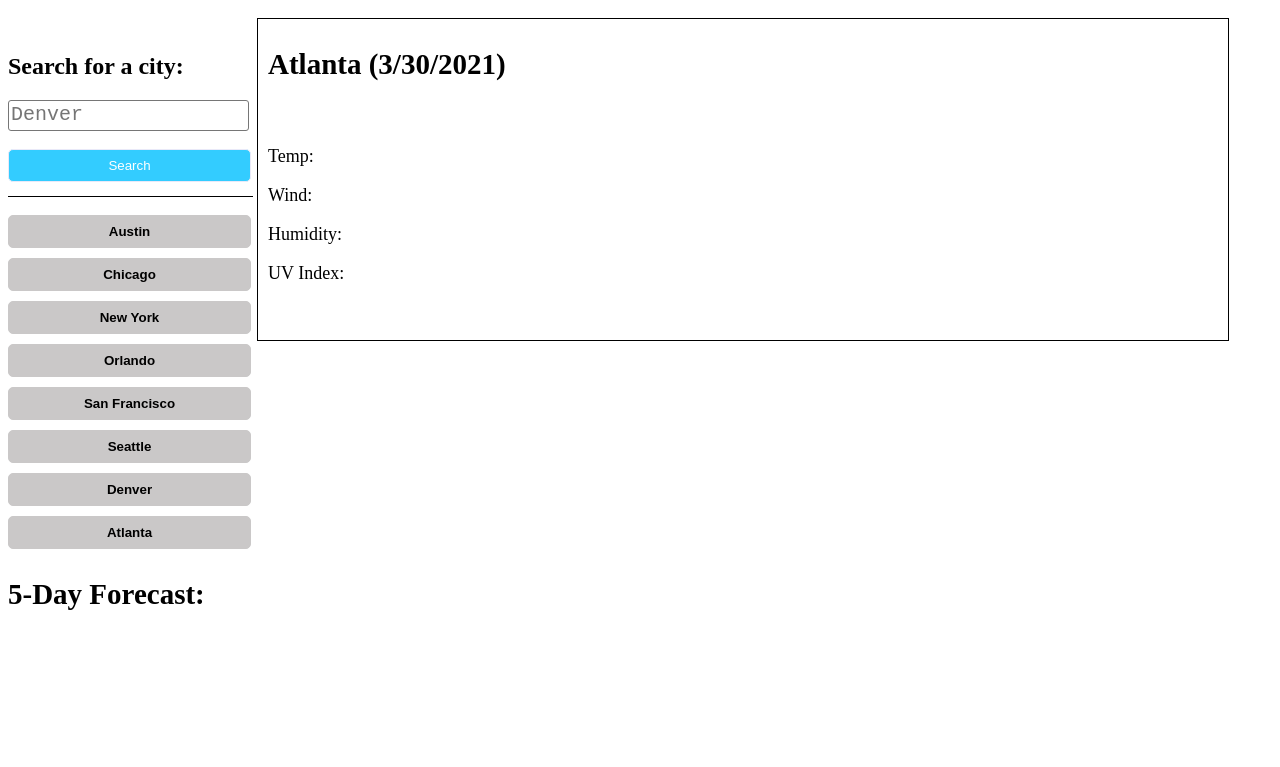
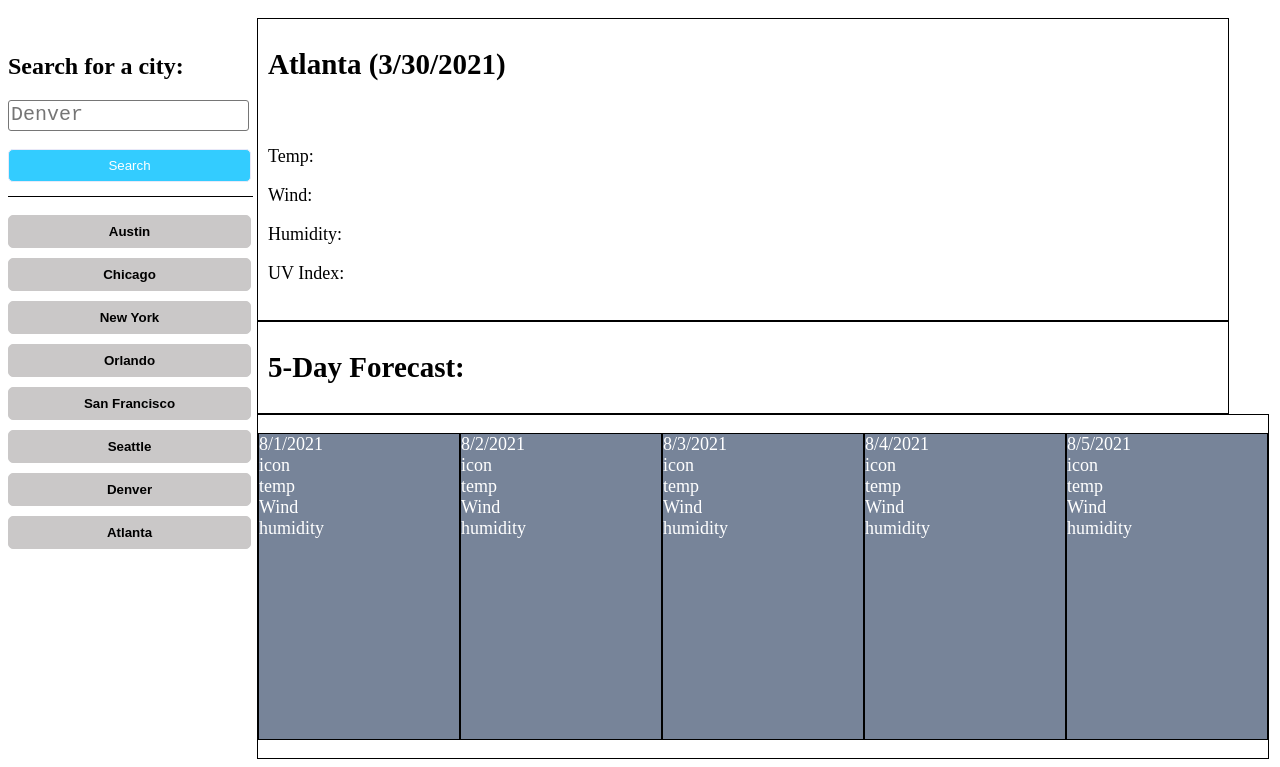
Before and after one commit to alicedebo/AIR-weather-wherever, a plain HTML site: page index.html in a window 1280 px wide. Shown: the part 87-854 px from the top of the page. Before the commit the page ends 800 px from the top, so only its background shows below. Drawn offline with Linux system fonts and the light colour scheme.

Commit message:
html and css nearly done

```diff
--- a/assets/css/style.css
+++ b/assets/css/style.css
@@ -58,10 +58,38 @@ h3 {
     border: black solid 1px;
     display: flex;
     width: 75vw;
-    padding-bottom: 20px;
+    /* padding-bottom: 20px; */
     padding-left: 10px;
 }
 
 p {
     font-size: 18px;
 }
+
+.five-days-boxes {
+    border: black solid 1px;
+    display: flex;
+    /* padding-bottom: 20px; */
+    padding-left: 10px;
+    width: 75vw;
+}
+
+.weather {
+    display: inline-flex;
+    flex-direction: column;
+}
+
+.container-days {
+    border: black solid 1px;
+    flex-direction: row;
+    display: flex;
+    justify-content: space-around;
+}
+
+.day1, .day2, .day3, .day4, .day5 {
+    border: black solid 1px;
+    width: 25vh;
+    padding-bottom: 200px;
+    background-color: #778499;
+    color: white;
+}
--- a/index.html
+++ b/index.html
@@ -13,9 +13,6 @@
     </header>
     <aside class="container flex">
         <h2>Search for a city:</h2>
-        <!-- <form class="city" >
-            <input type="text" id="fnamerows="1" cols="20"" name="fname" placeholder="Denver" width="48" height="48"><br>
-          </form> -->
           <textarea placeholder="Denver"></textarea><br>
           <button class="searchbtn">Search</button>
           <hr style="width:245px; text-align:left; margin-left:0;">
@@ -28,6 +25,7 @@
           <button class="citybtn">Denver</button>
           <button class="citybtn">Atlanta</button>
     </aside>
+    <div class="weather">
     <div class="weather-details flex">
         <div class="todays-details">
              <div>
@@ -39,11 +37,19 @@
          </div>
         </div>
     </div>
-    <div class="five-days flex">
+    <div>
         <div class="five-days-boxes">
         <h3>5-Day Forecast:</h3>
+     </div>
+        <div class= "container-days">
+        <p class="day1">8/1/2021</br>icon</br>temp</br>Wind</br>humidity</p>
+        <p class="day2">8/2/2021</br>icon</br>temp</br>Wind</br>humidity</p>
+        <p class="day3">8/3/2021</br>icon</br>temp</br>Wind</br>humidity</p>
+        <p class="day4">8/4/2021</br>icon</br>temp</br>Wind</br>humidity</p>
+        <p class="day5">8/5/2021</br>icon</br>temp</br>Wind</br>humidity</p>
         </div>
     </div>
+   </div>
 </body>
 <script src="./assets/js/script.js"></script>
 </html>
```
